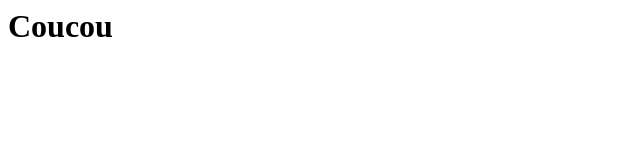
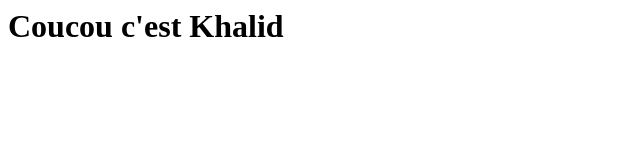
Before and after one commit to kal2023/nf114, a plain HTML site: page index.html in a window 1280 px wide. Shown: the whole page, without its empty margins (0-640 px from the left). Drawn offline with Linux system fonts and the light colour scheme.

Commit message:
Projet validé

```diff
--- a/index.html
+++ b/index.html
@@ -1 +1 @@
-<h1>Coucou</h1>
+<h1>Coucou c'est Khalid </h1>
```
